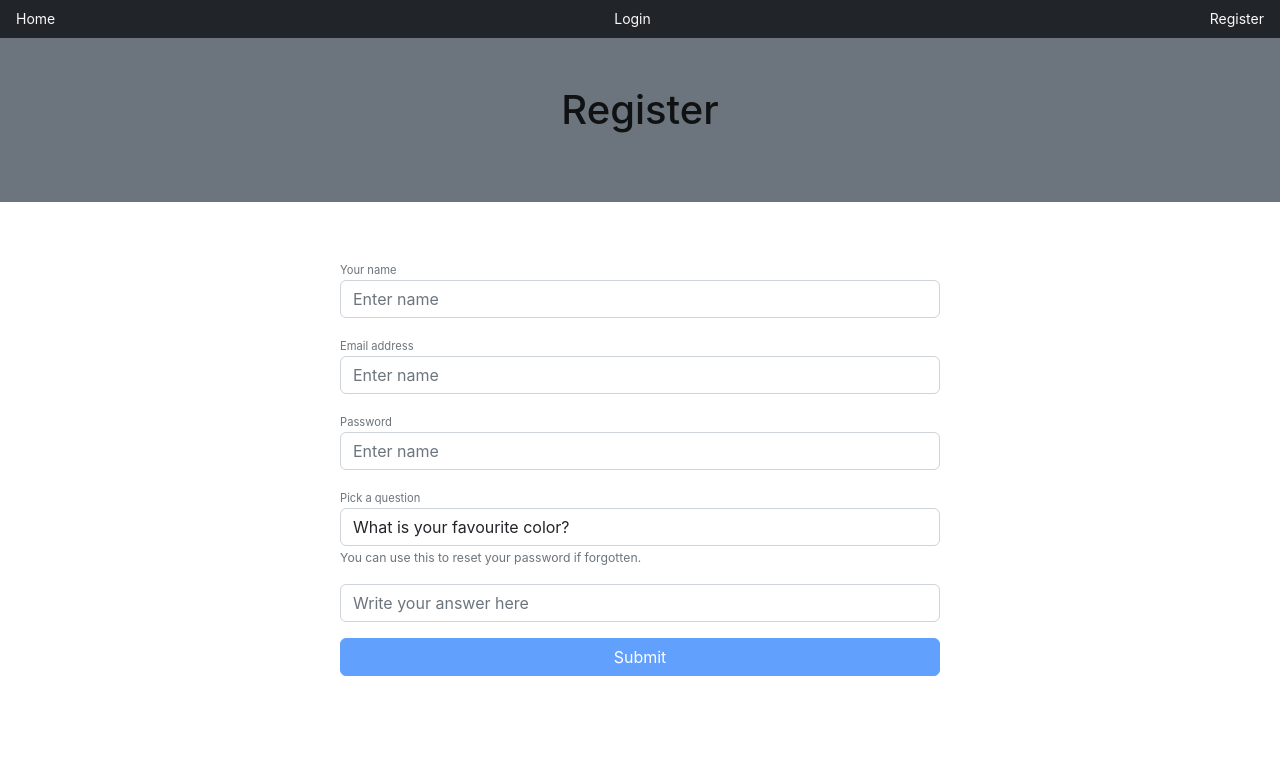
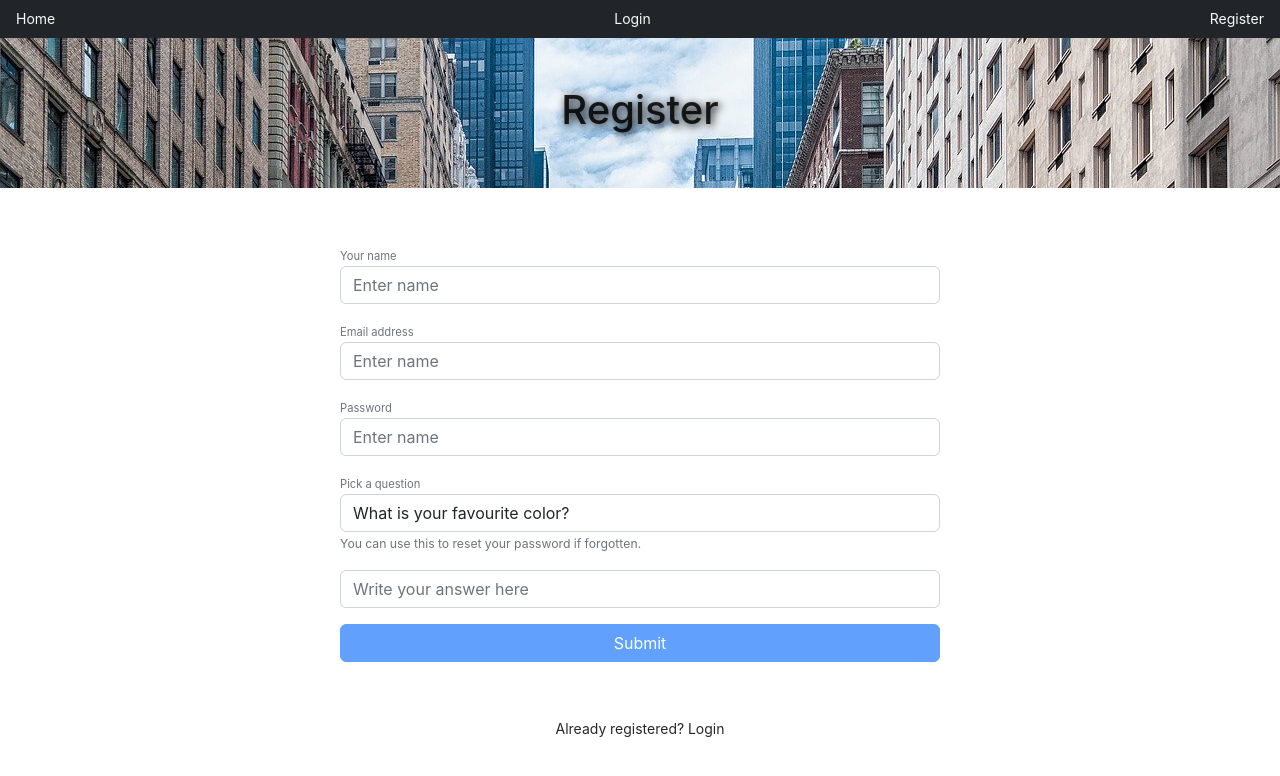
Before and after one commit to maher9393267111/next-socialapp-bootcamp, a Next.js app: page /register in a window 1280 px wide. Shown: the top 776 px of the page. Built offline with nearby package versions, Linux system fonts and the light colour scheme.

Commit message:
make form to use in login and use in register

```diff
--- /dev/null
+++ b/components/forms/AuthForm.js
@@ -0,0 +1,102 @@
+import { SyncOutlined } from "@ant-design/icons";
+
+const AuthForm = ({
+  handleSubmit,
+  name,
+  setName,
+  email,
+  setEmail,
+  password,
+  setPassword,
+  secret,
+  setSecret,
+  loading,
+  page,
+}) => (
+  <form onSubmit={handleSubmit}>
+    {page !== "login" && (
+      <div className="form-group p-2">
+        <small>
+          <label className="text-muted">Your name</label>
+        </small>
+        <input
+          value={name}
+          onChange={(e) => setName(e.target.value)}
+          type="text"
+          className="form-control"
+          placeholder="Enter name"
+        />
+      </div>
+    )}
+
+    <div className="form-group p-2">
+      <small>
+        <label className="text-muted">Email address</label>
+      </small>
+      <input
+        value={email}
+        onChange={(e) => setEmail(e.target.value)}
+        type="email"
+        className="form-control"
+        placeholder="Enter name"
+      />
+    </div>
+
+    <div className="form-group p-2">
+      <small>
+        <label className="text-muted">Password</label>
+      </small>
+      <input
+        value={password}
+        onChange={(e) => setPassword(e.target.value)}
+        type="password"
+        className="form-control"
+        placeholder="Enter name"
+      />
+    </div>
+
+    {page !== "login" && (
+      <>
+        <div className="form-group p-2">
+          <small>
+            <label className="text-muted">Pick a question</label>
+          </small>
+          <select className="form-control">
+            <option>What is your favourite color?</option>
+            <option>What is your best friend's name?</option>
+            <option>What city you were born?</option>
+          </select>
+
+          <small className="form-text text-muted">
+            You can use this to reset your password if forgotten.
+          </small>
+        </div>
+
+        <div className="form-group p-2">
+          <input
+            value={secret}
+            onChange={(e) => setSecret(e.target.value)}
+            type="text"
+            className="form-control"
+            placeholder="Write your answer here"
+          />
+        </div>
+      </>
+    )}
+
+    <div className="form-group p-2">
+      <button
+        disabled={
+          page === "login"
+            ? !email || !password
+            : !name || !email || !secret || !password
+        }
+        className="btn btn-primary col-12"
+      >
+        {loading ? <SyncOutlined spin className="py-1" /> : "Submit"}
+      </button>
+    </div>
+  </form>
+);
+
+export default AuthForm;
--- a/pages/register.js
+++ b/pages/register.js
@@ -2,6 +2,9 @@ import { useState } from "react";
 import axios from "axios";
 import {toast} from 'react-toastify'
 import { SyncOutlined } from "@ant-design/icons";
+import { Modal } from "antd";
+import Link from "next/link";
+import AuthForm from "../components/forms/AuthForm";
 const Register = () => {
   const [name, setName] = useState("");
   const [email, setEmail] = useState("");
@@ -40,8 +43,9 @@ setTimeout(() => {
   };
 
   return (
+
     <div className="container-fluid">
-      <div className="row py-5 bg-secondary text-light">
+    <div className="row py-5 text-light bg-default-image">
       <div className="col text-center">
         <h1>Register</h1>
       </div>
@@ -49,84 +53,49 @@ setTimeout(() => {
 
     <div className="row py-5">
       <div className="col-md-6 offset-md-3">
-          <form onSubmit={handleSubmit}>
-            <div className="form-group p-2">
-              <small>
-                <label className="text-muted">Your name</label>
-              </small>
-              <input
-                value={name}
-                onChange={(e) => setName(e.target.value)}
-                type="text"
-                className="form-control"
-                placeholder="Enter name"
+        <AuthForm
+          handleSubmit={handleSubmit}
+          name={name}
+          setName={setName}
+          email={email}
+          setEmail={setEmail}
+          password={password}
+          setPassword={setPassword}
+          secret={secret}
+          setSecret={setSecret}
+          loading={loading}
         />
       </div>
-
-            <div className="form-group p-2">
-              <small>
-                <label className="text-muted">Email address</label>
-              </small>
-              <input
-                value={email}
-                onChange={(e) => setEmail(e.target.value)}
-                type="email"
-                className="form-control"
-                placeholder="Enter name"
-              />
     </div>
 
-            <div className="form-group p-2">
-              <small>
-                <label className="text-muted">Password</label>
-              </small>
-              <input
-                value={password}
-                onChange={(e) => setPassword(e.target.value)}
-                type="password"
-                className="form-control"
-                placeholder="Enter name"
-              />
+    <div className="row">
+      <div className="col">
+        <Modal
+          title="Congratulations!"
+          visible={ok}
+          onCancel={() => setOk(false)}
+          footer={null}
+        >
+          <p>You have successfully registered.</p>
+          <Link href="/login">
+            <a className="btn btn-primary btn-sm">Login</a>
+          </Link>
+        </Modal>
+      </div>
     </div>
 
-            <div className="form-group p-2">
-              <small>
-                <label className="text-muted">Pick a question</label>
-              </small>
-              <select className="form-control">
-                <option>What is your favourite color?</option>
-                <option>What is your best friends name?</option>
-                <option>What city you were born?</option>
-              </select>
-
-              <small className="form-text text-muted">
-                You can use this to reset your password if forgotten.
-              </small>
-            </div>
-
-            <div className="form-group p-2">
-              <input
-                value={secret}
-                onChange={(e) => setSecret(e.target.value)}
-                type="text"
-                className="form-control"
-                placeholder="Write your answer here"
-              />
-            </div>
-
-            <div className="form-group p-2">
-              <button
-                disabled={!name || !email || !secret || !password}
-              className="btn btn-primary col-12">
-
-{loading ? <SyncOutlined spin className="py-1" /> : "Submit"}
-
-              </button>
-            </div>
-          </form>
+    <div className="row">
+      <div className="col">
+        <p className="text-center">
+          Already registered?{" "}
+          <Link href="/login">
+            <a>Login</a>
+          </Link>
+        </p>
       </div>
     </div>
   </div>
+
   );
 };
 
--- a/styles/globals.css
+++ b/styles/globals.css
@@ -28,3 +28,11 @@ a {
     background: black;
   }
 }
+
+
+.bg-default-image {
+  background-image: url("/images/default.jpg");
+  background-size: 100%;
+  height: 150px;
+  text-shadow: 2px 2px 8px #000;
+}
```
Also changed, not shown: pages/login.js (+54 -61 lines), public/images/default.jpg (added). Lines whose indentation alone changed are shown as unchanged.
